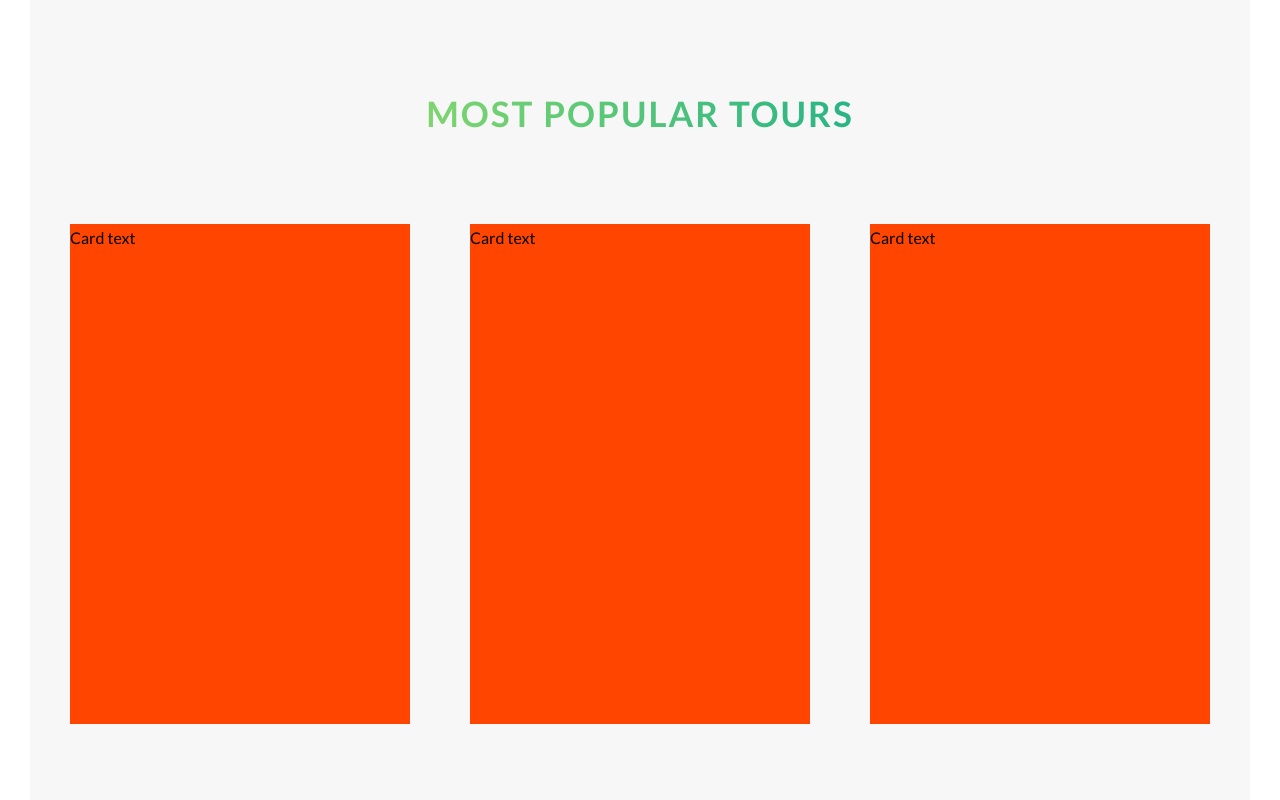
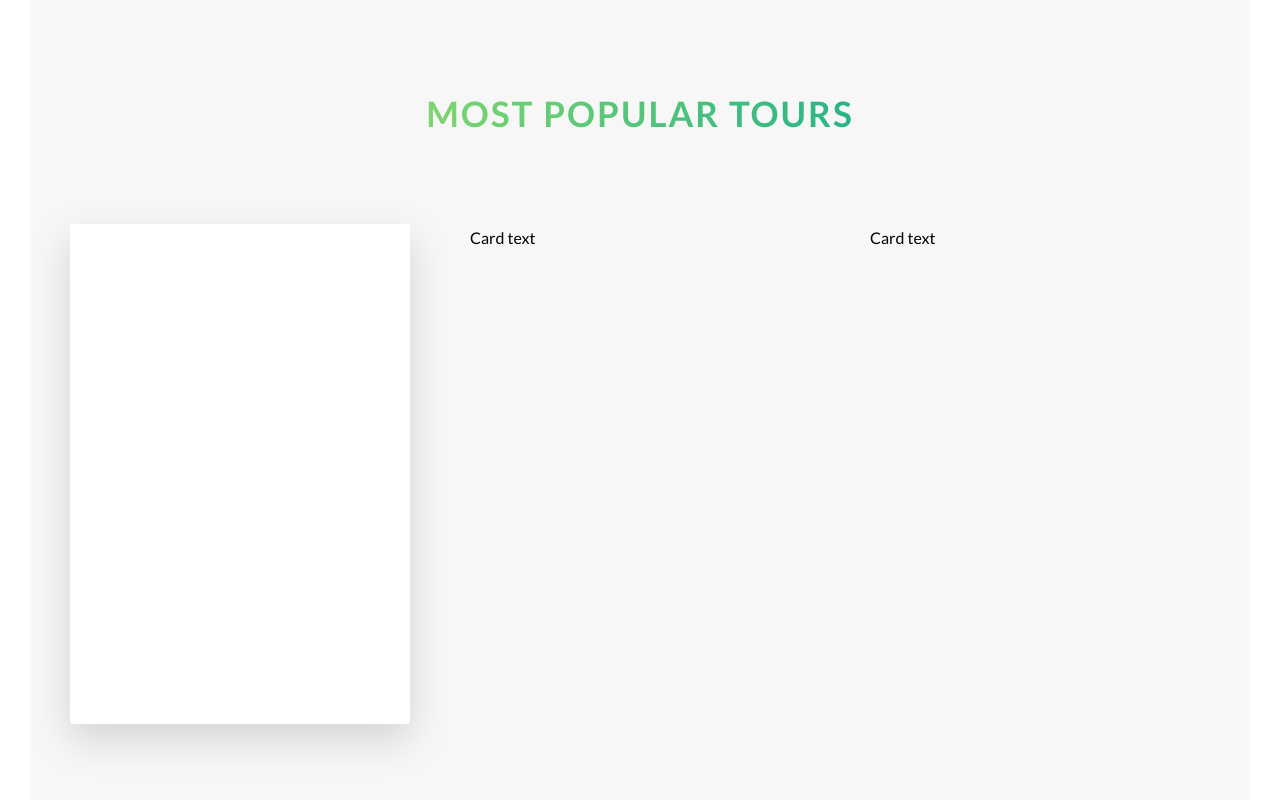
Before and after one commit to nikcorleone13/Outdoors-website, a website: page index.html in a window 1280 px wide. Shown: the part 2495-3295 px from the top of the page. Drawn offline with Linux system fonts and the light colour scheme.

Commit message:
card template ready

```diff
--- a/SASS/abstracts/_variables.scss
+++ b/SASS/abstracts/_variables.scss
@@ -2,6 +2,12 @@
 $color-primary: #55c57a;
 $color-primary-light: #7ed56f;
 $color-primary-dark: #28b485;
+
+$color-secondary-light:#ffb900;
+$color-secondary-dark:#ff7730;
+
+$color-tertiary-light:#2998ff;
+$color-tertiary-dark:#5643fa;
 
 $color-grey-light-1: #f7f7f7;
 
--- a/SASS/components/card.scss
+++ b/SASS/components/card.scss
@@ -1,9 +1,43 @@
 .card{
-    background-color: orangered;
-    height: 50rem;
-    transition: all .5s;
+    perspective: 150rem; //less number more dramatic.so choose high number
+    -moz-perspective: 150rem;//for firefox
+    height: 50rem; //height collapses
+    position: relative;
 
-    &:hover{
+    &__side{ //this is the default side of the card//
+        color: white;
+        font-size: 2rem;
+
+        height: 50rem;
+        transition: all .8s ease;
+        position: absolute;
+        top: 0;
+        left: 0;
+        width: 100%;
+        backface-visibility: hidden;
+        border-radius: 3px;
+        box-shadow: 0 1.5rem 4rem rgba( $color-black, .15);
+
+        &--front{
+            background-color: white;
+
+        }
+
+        &--back{
+            background-color: cyan;
+            transform: rotateY(180deg);
+
+            &--1{
+                background-image: linear-gradient( to right bottom, $color-secondary-light, $color-secondary-dark );   ;
+            }
+        }
+    }
+
+    &:hover &__side--front{ //on hover the card side will be transformed .card:hover .card__side//
         transform: rotateY(180deg);
     }
+
+    &:hover &__side--back{ //on hover the card side will be transformed .card:hover .card__side//
+        transform: rotateY(0);
+    }
 }
--- a/index.html
+++ b/index.html
@@ -103,7 +103,12 @@
                 <div class="row">
                     <div class="col-1-of-3">
                         <div class="card">
-                            Card text
+                            <div class="card__side card__side--front"> <!-for the default side-!>
+                                front
+                            </div>
+                            <div class="card__side card__side--back  card__side--back--1"> <!-for the other side-!>
+                                back
+                            </div>
                         </div>
                     </div>
                     <div class="col-1-of-3">
```
Also changed, not shown: CSS/style.css.
